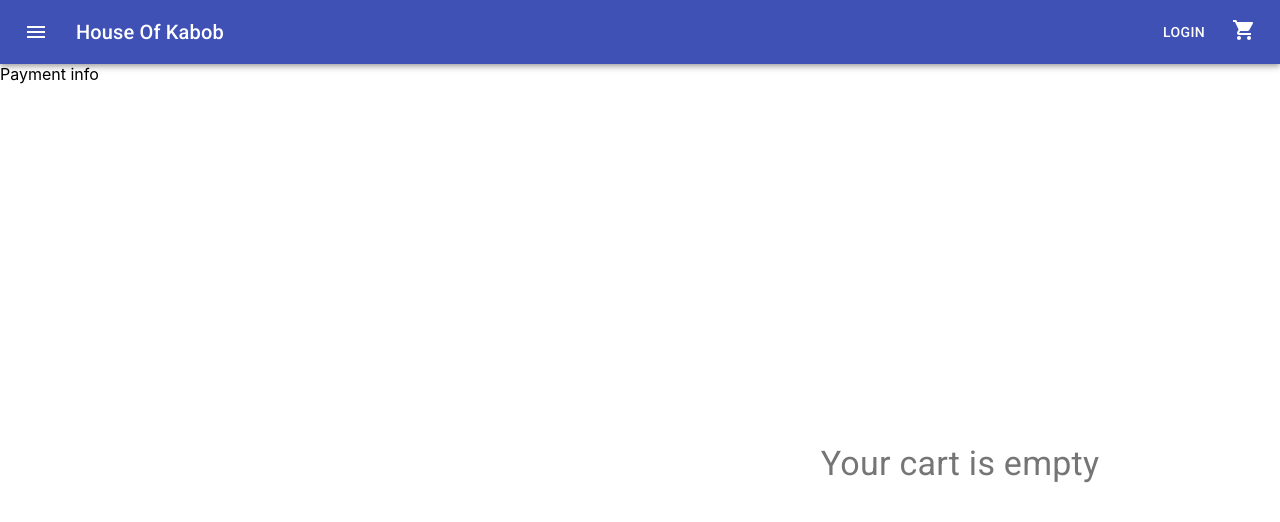
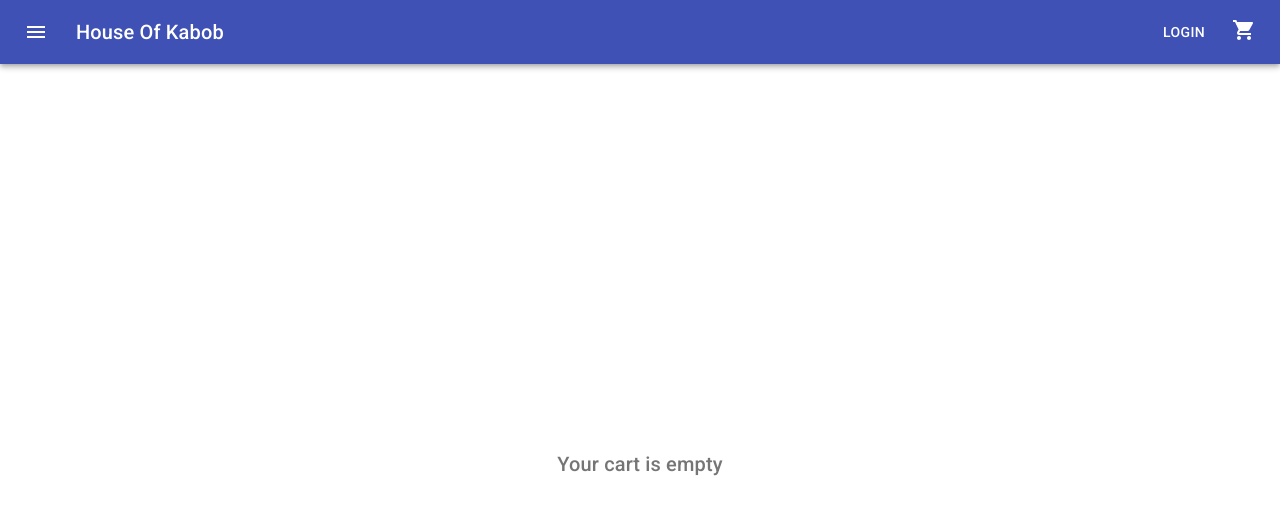
Before and after one commit to sns/hok, a React (Create React App) app: page /cart in a window 1280 px wide. Shown: the top 522 px of the page. Built offline with nearby package versions, Linux system fonts and the light colour scheme.

Commit message:
UI changes

```diff
--- a/src/Components/Cart.tsx
+++ b/src/Components/Cart.tsx
@@ -14,9 +14,6 @@ import CartItem from "../Models/CartItem";
 
 const useStyles = makeStyles(theme =>
     createStyles({
-        container: {
-            height: "100vh",
-        },
         cartContainer: {
             margin: "20px 10px",
             width: 'fit-content',
@@ -26,10 +23,10 @@ const useStyles = makeStyles(theme =>
             color: theme.palette.text.secondary,
         },
         emptyCartMessage: {
+            height: "100vh",
             display: "flex",
             alignItems: "center",
             justifyContent: "center",
-            height: "100vh",
             color: theme.palette.text.secondary,
         },
     })
@@ -65,13 +62,6 @@ export const Cart: React.FC<Props> = props => {
     };
 
     const renderCartGrid = () => {
-        if (cartItems.length === 0) {
-            return (
-                <Box className={classes.emptyCartMessage}>
-                    <Typography variant="h4">Your cart is empty</Typography>
-                </Box>
-            );
-        }
         return (
             <>
                 <Container className={classes.cartContainer}>
@@ -85,10 +75,21 @@ export const Cart: React.FC<Props> = props => {
         );
     };
 
+    if(cartItems.length === 0) {
+        return (
+            <>
+                <Header />
+                <Container className={classes.emptyCartMessage}>
+                    <Typography variant="h6">Your cart is empty</Typography>
+                </Container>
+            </>
+        );
+    }
+
     return (
         <>
             <Header />
-            <Grid container className={classes.container}>
+            <Grid container>
                 <Grid item xs={6} >
                     <Box>Payment info</Box>
                 </Grid>
```
